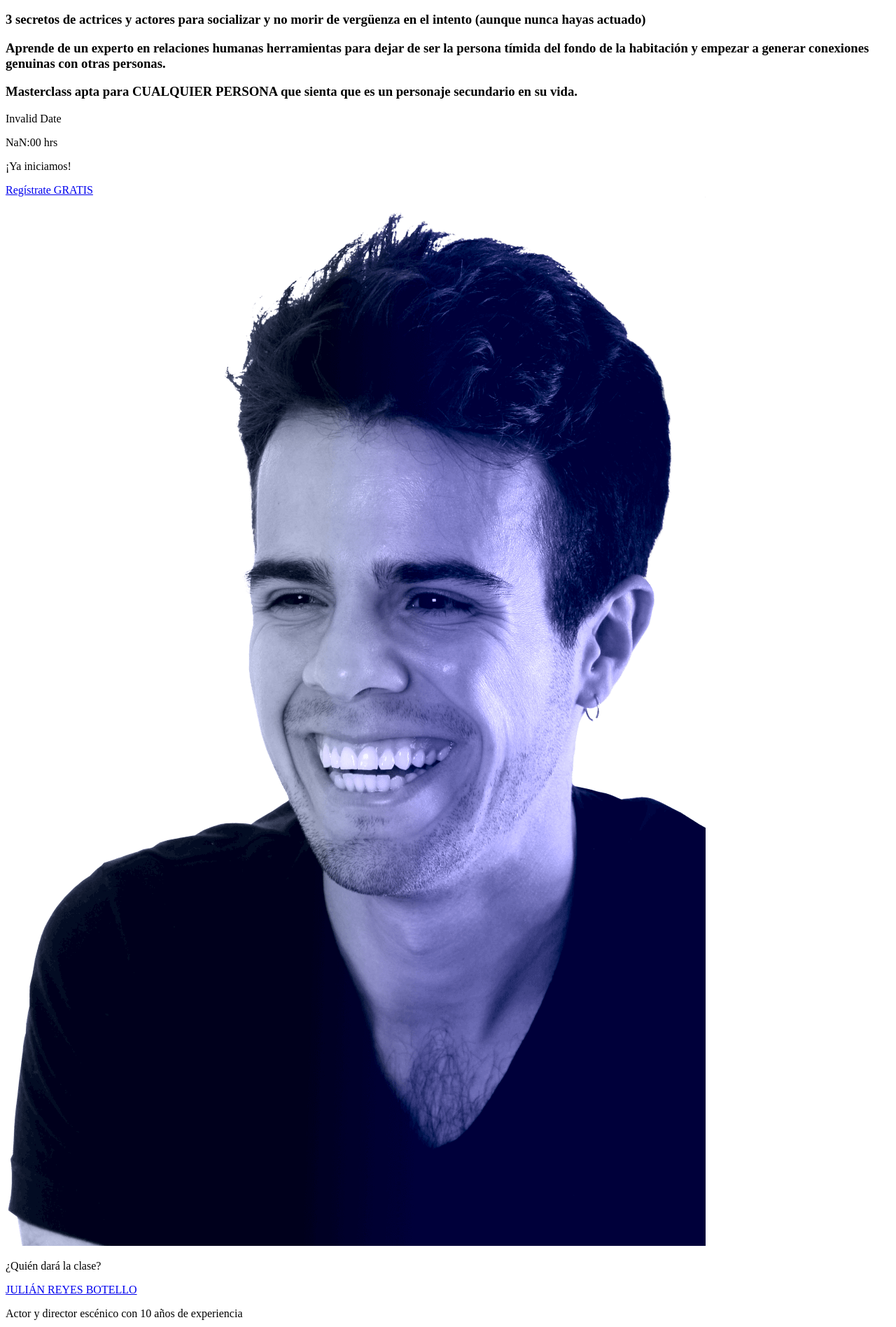
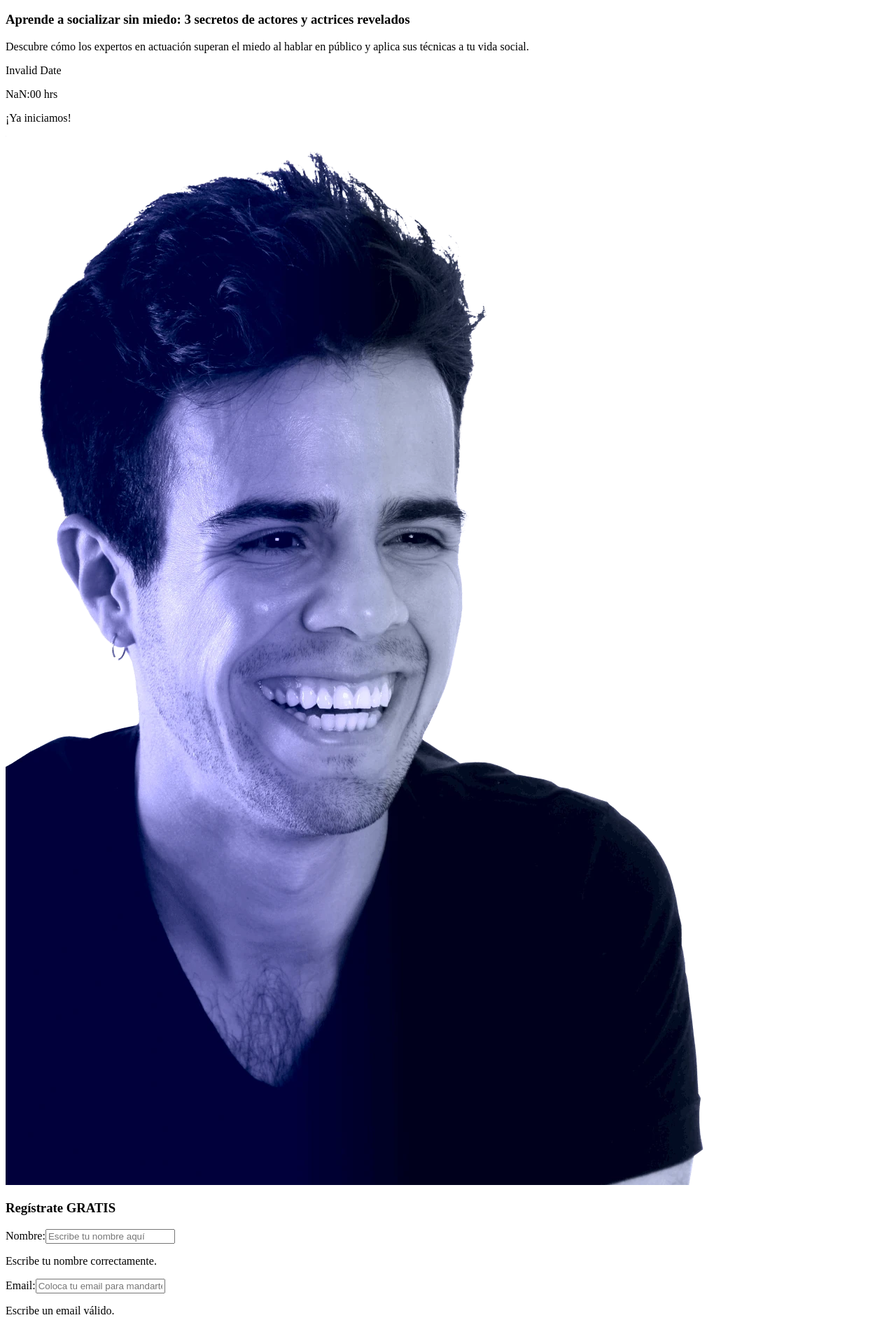
Before and after one commit to JulianRB17/timidez-frontend, a React (Create React App) app: page /registro in a window 1280 px wide. Shown: the part 360-2257 px from the top of the page at 70% size. Built offline with nearby package versions, Linux system fonts and the light colour scheme; no server answers.

Commit message:
Prueba de form en hero

```diff
--- a/src/App.js
+++ b/src/App.js
@@ -74,7 +74,6 @@ function App() {
         email: '',
       });
       setLoading(false);
-      console.log(formValues);
       return;
     } catch (error) {
       setLoading(false);
--- a/src/routes/registro/Registro.jsx
+++ b/src/routes/registro/Registro.jsx
@@ -19,7 +19,19 @@ export default function Registro({
 }) {
   return (
     <section className="registro">
-      <Hero localDate={localDate} count={count} hour={hour} />
+      <Hero
+        localDate={localDate}
+        count={count}
+        hour={hour}
+        onSubmit={onSubmit}
+        onChange={onChange}
+        sentUser={sentUser}
+        isValidForm={isValidForm}
+        loading={loading}
+        msgSuccess={msgSuccess}
+        setSentUser={setSentUser}
+        formValues={formValues}
+      />
       <Host />
       <Secrets />
       <Bio />
--- a/src/routes/registro/components/hero/Hero.jsx
+++ b/src/routes/registro/components/hero/Hero.jsx
@@ -1,8 +1,21 @@
 import { motion } from 'framer-motion';
 import picSrc from '../../../../assets/overlay-blue-s.webp';
 import logoSrc from '../../../../assets/logo-transparente.png';
+import Form from './../../../../components/form/Form';
 
-export default function Hero({ localDate, hour, count }) {
+export default function Hero({
+  localDate,
+  hour,
+  count,
+  onSubmit,
+  onChange,
+  sentUser,
+  isValidForm,
+  loading,
+  msgSuccess,
+  setSentUser,
+  formValues,
+}) {
   return (
     <section className="hero">
       <div className="hero__header">
@@ -40,14 +53,11 @@ export default function Hero({ localDate, hour, count }) {
               transition: { duration: 1 },
             }}
           >
-            3 secretos de actrices y actores para socializar y no morir de
-            vergüenza en el intento{' '}
-            <span className="hero__title_accent">
-              (aunque nunca hayas actuado)
-            </span>
+            Aprende a socializar sin miedo: 3 secretos de actores y actrices
+            revelados
           </motion.h1>
 
-          <motion.h3
+          <motion.p
             className="hero__subtitle"
             initial={{
               opacity: 0,
@@ -59,12 +69,14 @@ export default function Hero({ localDate, hour, count }) {
               transition: { duration: 1 },
             }}
           >
-            Aprende de un experto en relaciones humanas herramientas para dejar
+            Descubre cómo los expertos en actuación superan el miedo al hablar
+            en público y aplica sus técnicas a tu vida social.
+            {/* Aprende de un experto en relaciones humanas herramientas para dejar
             de ser la persona tímida del fondo de la habitación y empezar a
-            generar conexiones genuinas con otras personas.
-          </motion.h3>
+            generar conexiones genuinas con otras personas. */}
+          </motion.p>
 
-          <motion.h3
+          {/* <motion.p
             className="hero__subtitle"
             initial={{
               opacity: 0,
@@ -76,10 +88,10 @@ export default function Hero({ localDate, hour, count }) {
               transition: { duration: 1 },
             }}
           >
-            Masterclass apta para{' '}
             <span className="hero__hook_accent">CUALQUIER PERSONA</span> que
-            sienta que es un personaje secundario en su vida.
-          </motion.h3>
+            Descubre las herramientas de expertos en relaciones humanas que te
+            ayudarán asienta que es un personaje secundario en su vida.
+          </motion.p> */}
 
           <motion.div
             className="hero__btn-container"
@@ -98,7 +110,7 @@ export default function Hero({ localDate, hour, count }) {
               <p className="hero__date">{hour} hrs</p>
               <p className="hero__date">{count ? count : '¡Ya iniciamos!'}</p>
             </motion.div>
-            <motion.a
+            {/* <motion.a
               className="hero__btn"
               href="#form"
               whileHover={{
@@ -107,10 +119,25 @@ export default function Hero({ localDate, hour, count }) {
               whileTap={{ scale: 0.9 }}
             >
               Regístrate GRATIS
-            </motion.a>
+            </motion.a> */}
           </motion.div>
+          <img src={picSrc} alt="Retrato" className="hero__img" />
         </div>
-        <img src={picSrc} alt="Retrato" className="hero__img" />
+
+        <div className="hero__container_img">
+          <div className="hero__container_form">
+            <Form
+              onSubmit={onSubmit}
+              onChange={onChange}
+              sentUser={sentUser}
+              isValidForm={isValidForm}
+              loading={loading}
+              msgSuccess={msgSuccess}
+              setSentUser={setSentUser}
+              formValues={formValues}
+            />
+          </div>
+        </div>
       </div>
     </section>
   );
--- a/src/routes/registro/components/hero/hero.css
+++ b/src/routes/registro/components/hero/hero.css
@@ -26,15 +26,18 @@
 .hero__container_text {
   display: flex;
   flex-direction: column;
-  width: 100%;
+  width: 70%;
   align-items: center;
   position: relative;
 }
 
 .hero__img {
-  width: 25%;
+  /* width: 25%;
   height: fit-content;
-  align-self: flex-end;
+  align-self: flex-end; */
+  width: 30%;
+  height: fit-content;
+  align-self: flex-start;
 }
 
 .hero__hook {
@@ -42,7 +45,7 @@
   font-weight: 500;
   text-align: center;
   margin: 0;
-  padding: 0.5em 0;
+  padding: 0.5em;
 }
 
 .hero__hook_accent {
@@ -68,7 +71,7 @@
 }
 
 .hero__subtitle {
-  font-size: 2rem;
+  font-size: 1.5rem;
   font-weight: 400;
   margin: 0;
   color: #000821;
@@ -116,16 +119,21 @@
   text-align: center;
 }
 
-/* .hero__form-container {
+.hero__container_form {
+  width: 100%;
   display: flex;
-  flex-direction: column;
   align-items: center;
-  width: 100%;
+  justify-content: center;
 }
 
-.hero__form-element {
-  width: 75%;
-} */
+.hero__container_img {
+  position: relative;
+  width: 23%;
+  display: flex;
+  align-items: center;
+  justify-content: center;
+  padding-left: 0.5em;
+}
 
 @media screen and (max-width: 1000px) {
   .hero__hook {
@@ -156,6 +164,11 @@
     text-align: center;
   }
 
+  .hero__container_img {
+    padding-top: 0.5em;
+    width: 90%;
+  }
+
   .hero__img {
     display: none;
   }
@@ -168,7 +181,7 @@
     font-size: 1.3rem;
     font-weight: 300;
     text-align: center;
-    padding: 0.2em 0;
+    padding: 0.2em;
   }
 
   .hero__title {
--- a/src/routes/registro/components/registroCallToAction/RegistroCallToAction.jsx
+++ b/src/routes/registro/components/registroCallToAction/RegistroCallToAction.jsx
@@ -13,7 +13,7 @@ export default function RegistroCallToAction({
   return (
     <section className="registro-call-to-action">
       <p className="registro-call-to-action__hook">
-        No sigas perdiéndote de la vida por el terror al juicio ajeno.
+        {/* No sigas perdiéndote de la vida por el terror al juicio ajeno. */}
       </p>
       <div className="registro-call-to-action__container">
         <Form
--- a/src/routes/registro/components/secrets/Secrets.jsx
+++ b/src/routes/registro/components/secrets/Secrets.jsx
@@ -9,7 +9,7 @@ export default function Secrets() {
   return (
     <section className="secrets">
       <div className="secrets__separator" />
-      <h1 className="secrets__title">Los 3 secretos que veremos:</h1>
+      <h1 className="secrets__title">Qué aprenderas en esta clase:</h1>
       <div className="secrets__container">
         <div className="secrets__element">
           <motion.h2
```
Also changed, not shown: src/assets/overlay-blue-s.webp.
